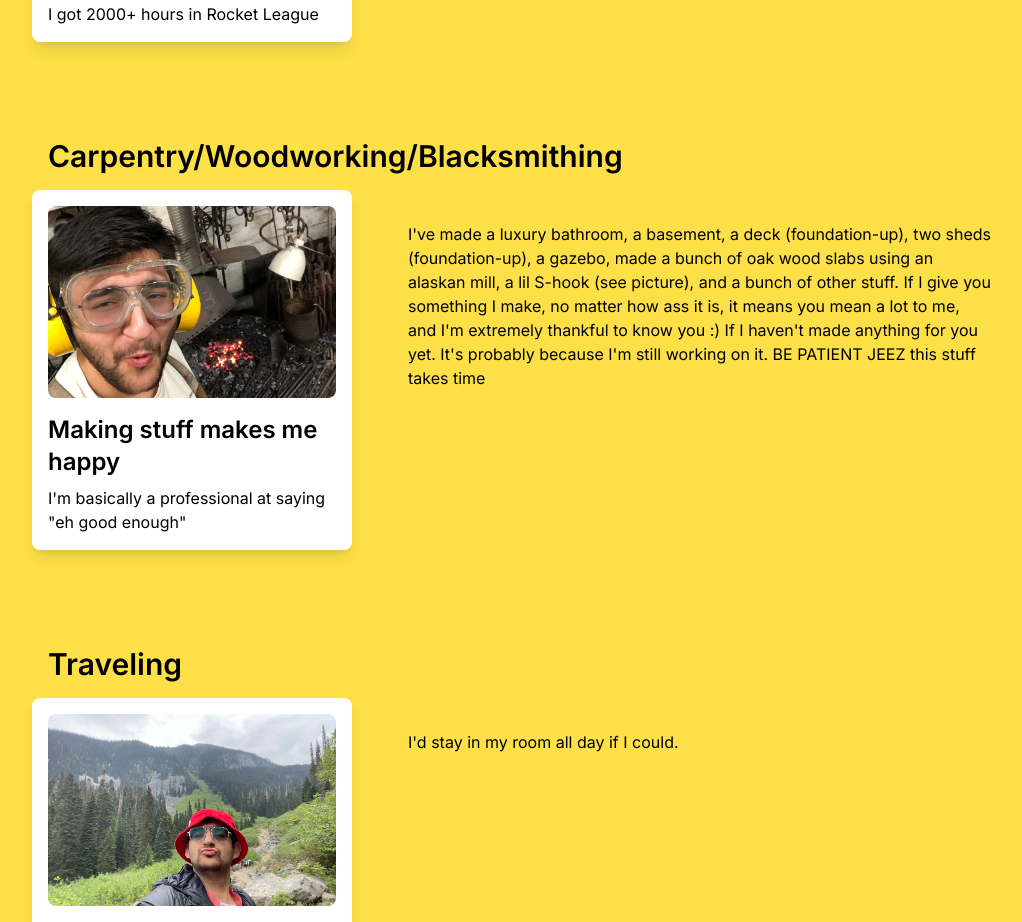
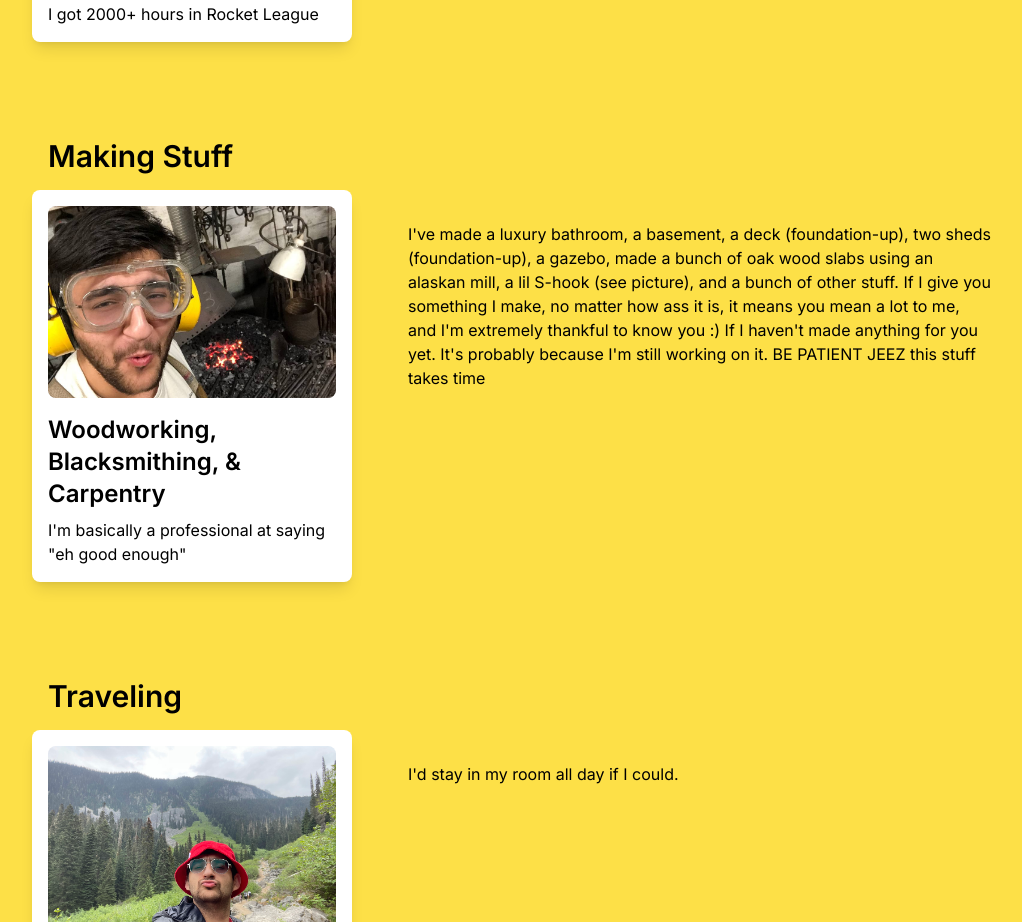
Before and after one commit to Ajit-Mehrotra/ajit-website, a Next.js app: page / in a window 1280 px wide. Shown: the part 9800-10722 px from the top of the page, without its empty margins (128-1150 px from the left). Built offline with nearby package versions, Linux system fonts and the light colour scheme.

Commit message:
fix mobile responsivenes bug

```diff
--- a/src/app/Hobbies.tsx
+++ b/src/app/Hobbies.tsx
@@ -19,8 +19,8 @@ const hobbies: Hobby[] = [
         imageUrl: "/rocket-league.jpeg",
     },
     {
-        name: 'Carpentry/Woodworking/Blacksmithing',
-        subtitle: 'Making stuff makes me happy',
+        name: 'Making Stuff',
+        subtitle: 'Woodworking, Blacksmithing, & Carpentry',
         description: `I'm basically a professional at saying "eh good enough"`,
         fullDescription: `I've made a luxury bathroom, a basement, a deck (foundation-up), two sheds (foundation-up), a gazebo, made a bunch of oak wood slabs using an alaskan mill, a lil S-hook (see picture), and a bunch of other stuff. If I give you something I make, no matter how ass it is, it means you mean a lot to me, and I'm extremely thankful to know you :) If I haven't made anything for you yet. It's probably because I'm still working on it. BE PATIENT JEEZ this stuff takes time`,
         imageUrl: '/blacksmith.jpg',
```
